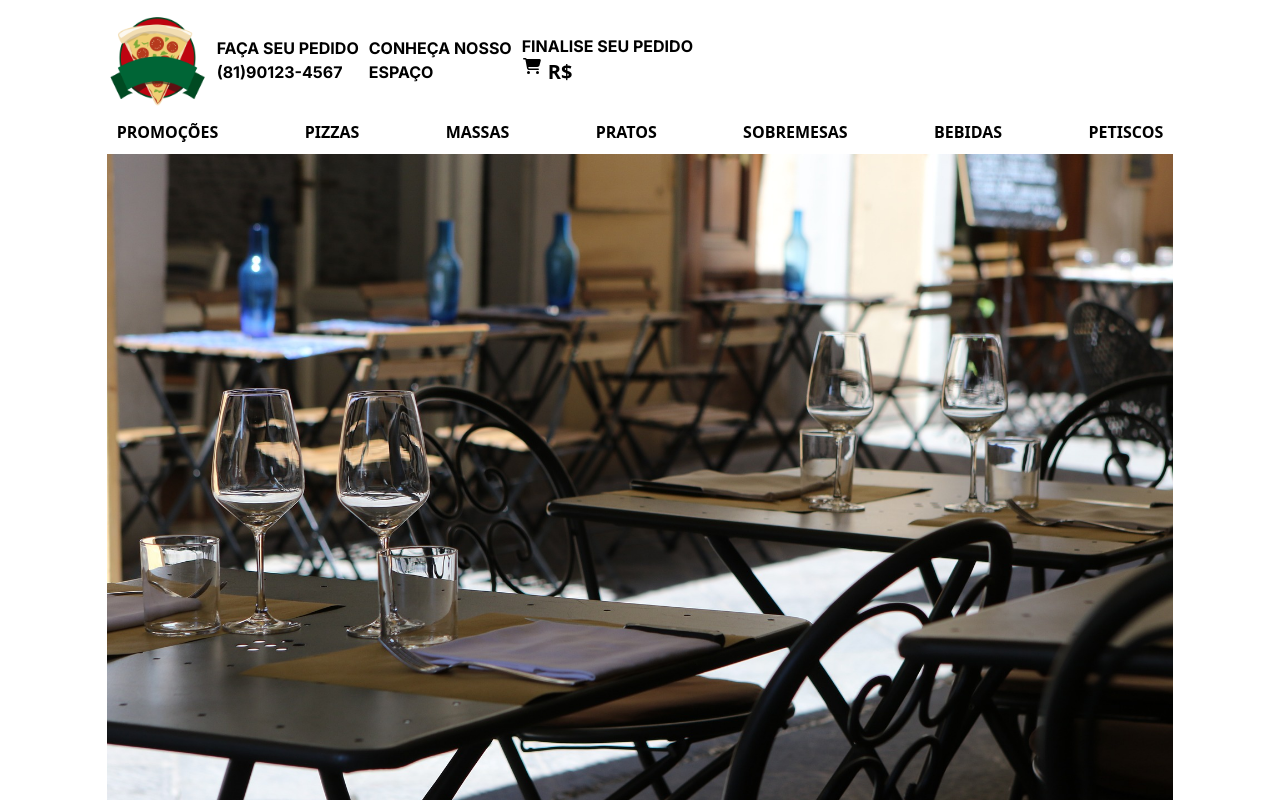
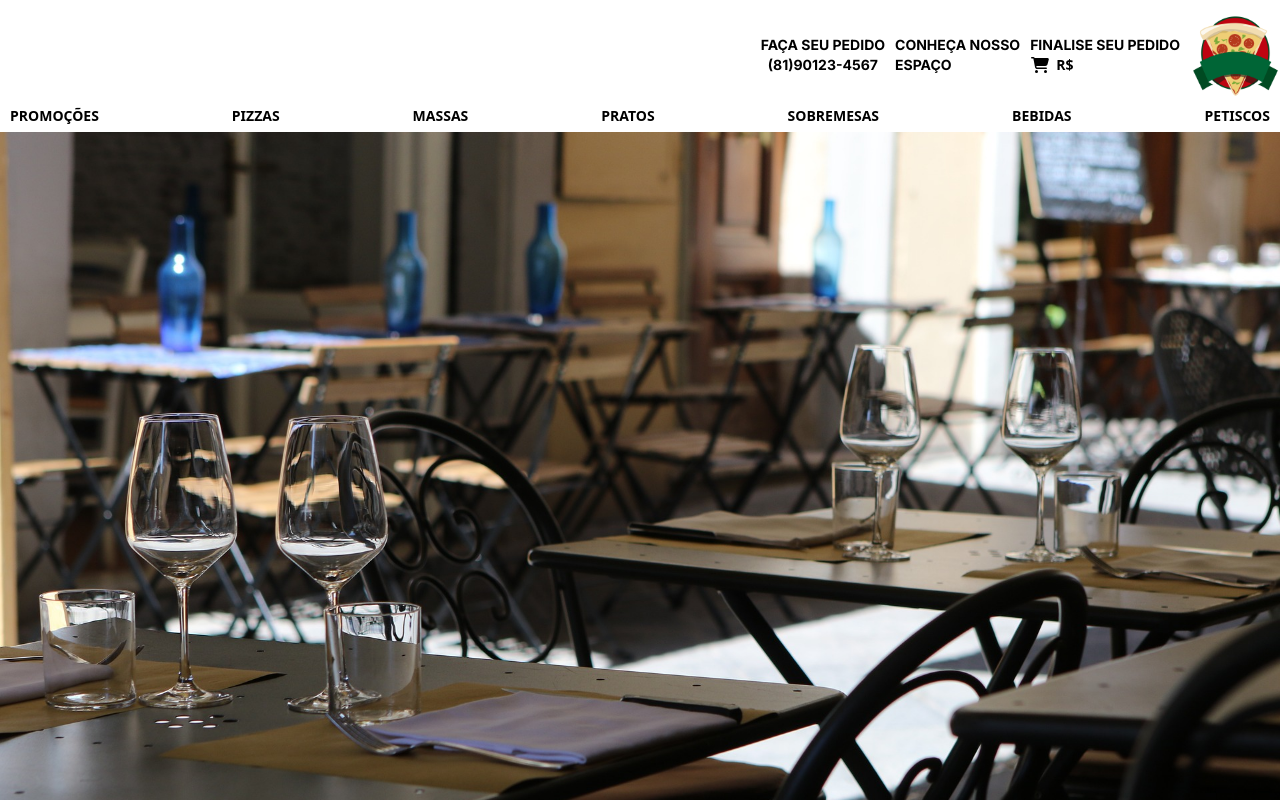
Before and after one commit to HumbertoFox/pizzaria, a Next.js app: page / in a window 1280 px wide. Shown: the top 800 px of the page. Built offline with nearby package versions, Linux system fonts and the light colour scheme.

Commit message:
Update componente herader

```diff
--- a/src/app/page.tsx
+++ b/src/app/page.tsx
@@ -4,7 +4,7 @@ import PromotionComponent from '@/components/promotion';
 
 export default function Home() {
   return (
-    <main className='w-10/12'>
+    <main className='w-10/12 lg:w-full'>
       <HeaderComponent />
       <MenuComponent />
       <PromotionComponent />
--- a/src/components/header/index.tsx
+++ b/src/components/header/index.tsx
@@ -6,30 +6,24 @@ import { faCartShopping } from '@fortawesome/free-solid-svg-icons';
 
 export default function HeaderComponent() {
     return (
-        <header className='flex pt-2.5'>
+        <header className='flex float-end pt-2.5'>
             <div className='flex items-center gap-2.5 font-bold'>
-                <Image src={LogoPizzaria} width={100} height={100} alt='Logo Pizzaria' priority />
-                <div>
-                    <Link href={'/'}>
-                        <p>FAÇA SEU PEDIDO</p>
-                        <h3>(81)90123-4567</h3>
-                    </Link>
-                </div>
-                <div>
-                    <Link href={'/'}>
-                        <p>CONHEÇA NOSSO</p>
-                        <h4>ESPAÇO</h4>
-                    </Link>
-                </div>
-                <div>
-                    <Link href={'/'}>
-                        <p>FINALISE SEU PEDIDO</p>
-                        <div className='flex gap-1.5'>
-                            <FontAwesomeIcon icon={faCartShopping} className='w-5' />
-                            <span className='text-xl font-sans font-bold'>R$</span>
-                        </div>
-                    </Link>
-                </div>
+                <Link href={'/'} className='flex flex-col items-center'>
+                    <p className='text-sm sm:text-xs'>FAÇA SEU PEDIDO</p>
+                    <h3 className='text-sm'>(81)90123-4567</h3>
+                </Link>
+                <Link href={'/'} className='flex flex-col'>
+                    <p className='text-sm sm:text-xs'>CONHEÇA NOSSO</p>
+                    <h4 className='text-sm'>ESPAÇO</h4>
+                </Link>
+                <Link href={'/'} className='flex flex-col'>
+                    <p className='text-sm sm:text-xs'>FINALISE SEU PEDIDO</p>
+                    <div className='flex items-center gap-1.5'>
+                        <FontAwesomeIcon icon={faCartShopping} className='w-5' />
+                        <span className='text-sm font-sans font-bold'>R$</span>
+                    </div>
+                </Link>
+                <Image src={LogoPizzaria} width={90} height={90} alt='Logo Pizzaria' priority />
             </div>
         </header>
     );
--- a/src/components/menu/index.tsx
+++ b/src/components/menu/index.tsx
@@ -2,14 +2,14 @@ import Link from 'next/link';
 
 export default function MenuComponent() {
     return (
-        <nav className='flex w-full justify-between gap-x-3.5 font-sans font-bold'>
-            <Link href={'/'} className='p-2.5'>PROMOÇÕES</Link>
-            <Link href={'/'} className='p-2.5'>PIZZAS</Link>
-            <Link href={'/'} className='p-2.5'>MASSAS</Link>
-            <Link href={'/'} className='p-2.5'>PRATOS</Link>
-            <Link href={'/'} className='p-2.5'>SOBREMESAS</Link>
-            <Link href={'/'} className='p-2.5'>BEBIDAS</Link>
-            <Link href={'/'} className='p-2.5'>PETISCOS</Link>
+        <nav className='flex w-full justify-between font-sans text-sm font-bold sm:hidden'>
+            <Link href={'/'} className='px-2.5 py-1.5'>PROMOÇÕES</Link>
+            <Link href={'/'} className='px-2.5 py-1.5'>PIZZAS</Link>
+            <Link href={'/'} className='px-2.5 py-1.5'>MASSAS</Link>
+            <Link href={'/'} className='px-2.5 py-1.5'>PRATOS</Link>
+            <Link href={'/'} className='px-2.5 py-1.5'>SOBREMESAS</Link>
+            <Link href={'/'} className='px-2.5 py-1.5'>BEBIDAS</Link>
+            <Link href={'/'} className='px-2.5 py-1.5'>PETISCOS</Link>
         </nav>
     );
 };
--- a/tailwind.config.ts
+++ b/tailwind.config.ts
@@ -6,7 +6,13 @@ module.exports = {
     "./src/**/*.{js,ts,jsx,tsx,mdx}",
   ],
   theme: {
-    extend: {},
+    extend: {
+      screens: {
+        'lg': { 'max': '1440px' },
+        'md': { 'max': '960px' },
+        'sm': { 'max': '790px' }
+      }
+    }
   },
   plugins: [],
 };
```
